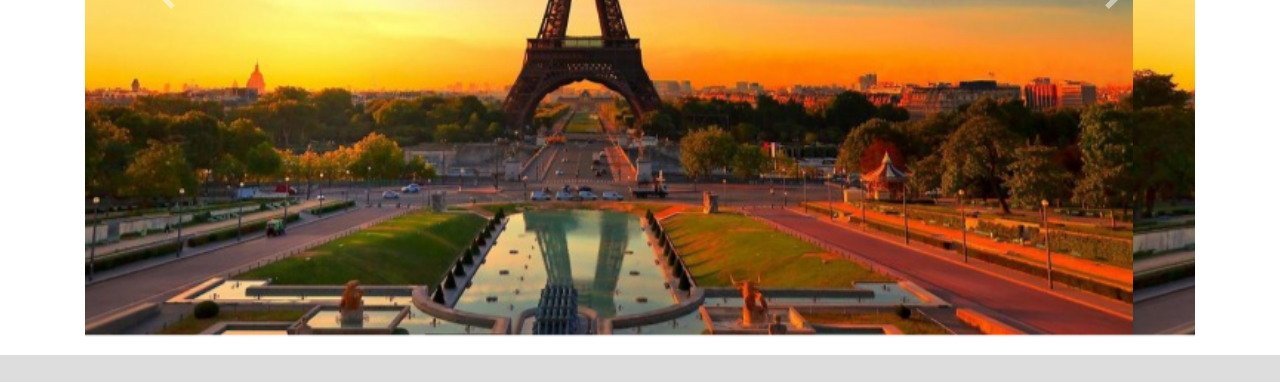
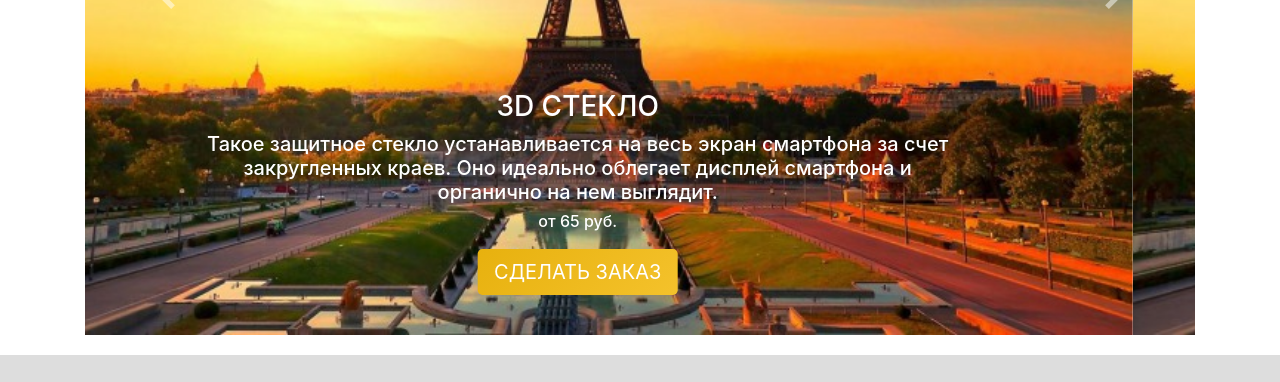
Before and after one commit to Kmiyh/glasstech, a Vue app: page / in a window 1280 px wide. Shown: the part 1511-1893 px from the top of the page. Built offline with nearby package versions, Linux system fonts and the light colour scheme.

Commit message:
add tetx

```diff
--- a/src/components/Main.vue
+++ b/src/components/Main.vue
@@ -49,12 +49,30 @@
             <div class="carousel-inner">
               <div class="carousel-item active">
                 <img src="../../static/image/1.jpg" class="d-block w-100" alt="Природа" />
+                <div class="carousel-caption d-none d-md-block">
+                  <h3>3D СТЕКЛО</h3>
+                  <h5>Такое защитное стекло устанавливается на весь экран смартфона за счет закругленных краев. Оно идеально облегает дисплей смартфона и органично на нем выглядит.</h5>
+                  <h6>от 65 руб.</h6>
+                  <button id="order" class="btn btn-warning btn-lg">{{button}}</button>
+                </div>
               </div>
               <div class="carousel-item">
                 <img src="../../static/image/1.jpg" class="d-block w-100" alt="Природа" />
+                <div class="carousel-caption d-none d-md-block">
+                  <h3>3D FIBER</h3>
+                  <h5>Главная особенность данного вида защитных стекол – окантовка может быть выполнена из силикона под цвет экрана. Клейкая основа наносится исключительно на стекло.</h5>
+                  <h6>от 125 руб.</h6>
+                  <button id="order" class="btn btn-warning btn-lg">{{button}}</button>
+                </div>
               </div>
               <div class="carousel-item">
                 <img src="../../static/image/1.jpg" class="d-block w-100" alt="Природа" />
+                <div class="carousel-caption d-none d-md-block">
+                  <h3>SILK SCREEN 2,5D</h3>
+                  <h5>Защитные стекла имеют слегка округленные края, благодаря чему превосходно смотрятся на смартфонах с изогнутым экраном. Такие стекла отличаются отличной эргономичностью и высокой прочностью.</h5>
+                  <h6>от 65 руб.</h6>
+                  <button id="order" class="btn btn-warning btn-lg">{{button}}</button>
+                </div>
               </div>
             </div>
             <a
```
